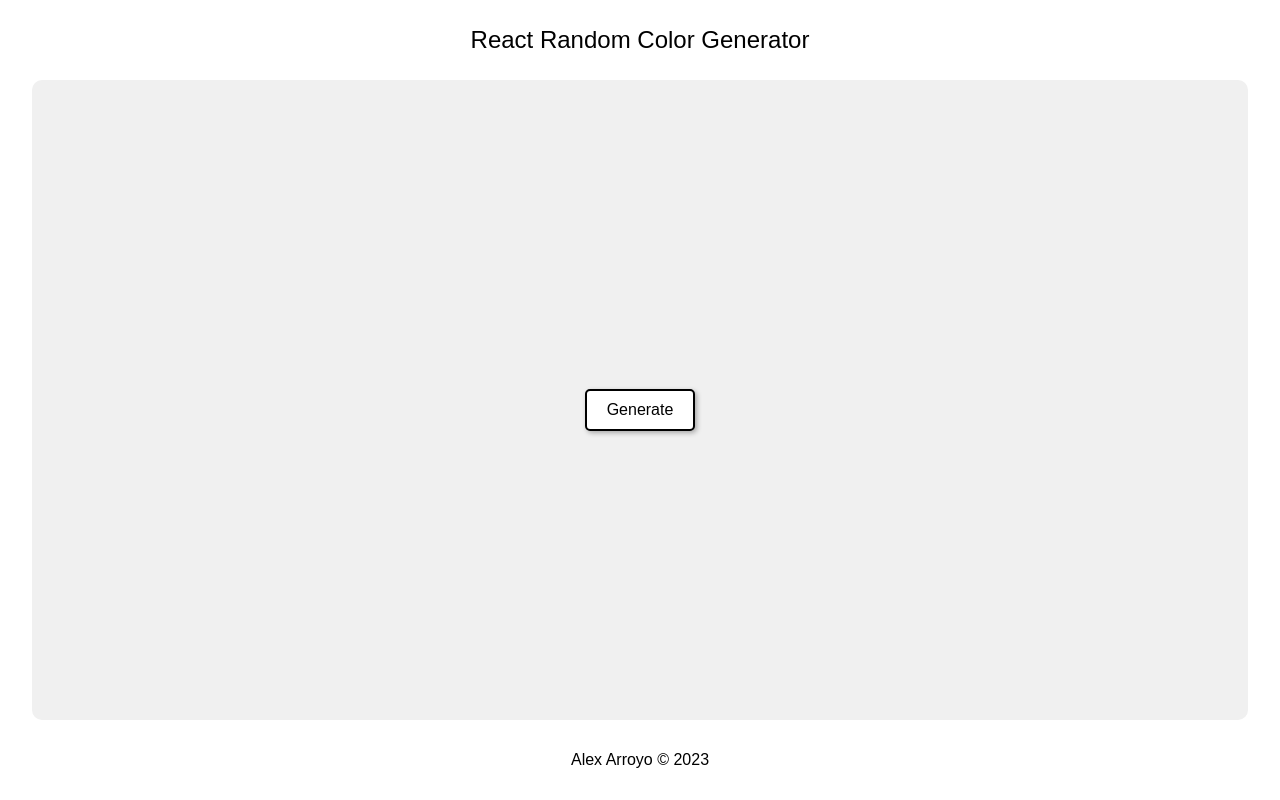
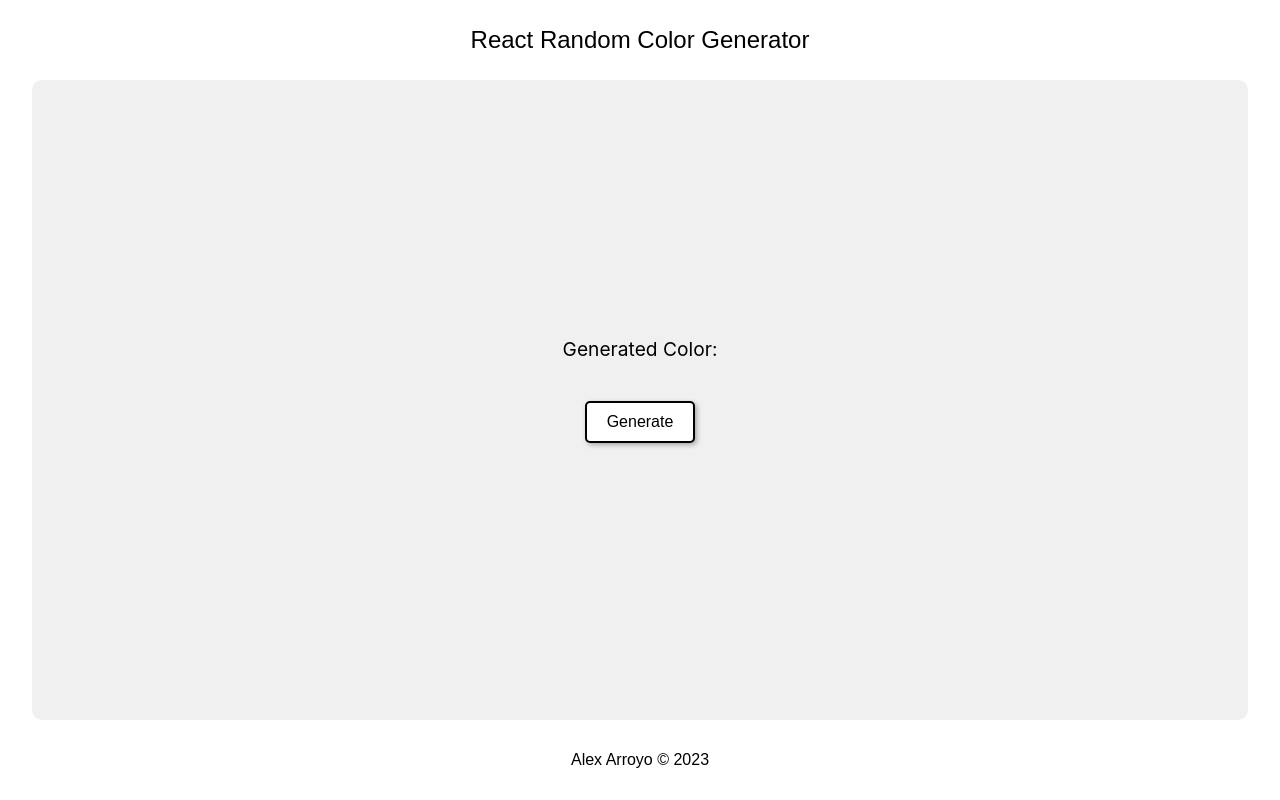
Before and after one commit to alexaldearroyo/react-random-color-generator, a React app: page / in a window 1280 px wide. Built offline with nearby package versions, Linux system fonts and the light colour scheme; the HTML template or start-up script is replaced by a standard one.

Commit message:
Modify text display

```diff
--- a/src/App.js
+++ b/src/App.js
@@ -78,7 +78,7 @@ export default function App() {
         <p>React Random Color Generator</p>
       </Header>
       <Container bgColor={bgColor}>
-        {!!generatedColor && <Text>Generated Color: {generatedColor}</Text>}
+        <Text>Generated Color: {generatedColor}</Text>
         <Button onClick={generateRandomColor}>Generate</Button>
       </Container>
       <Footer>
```
